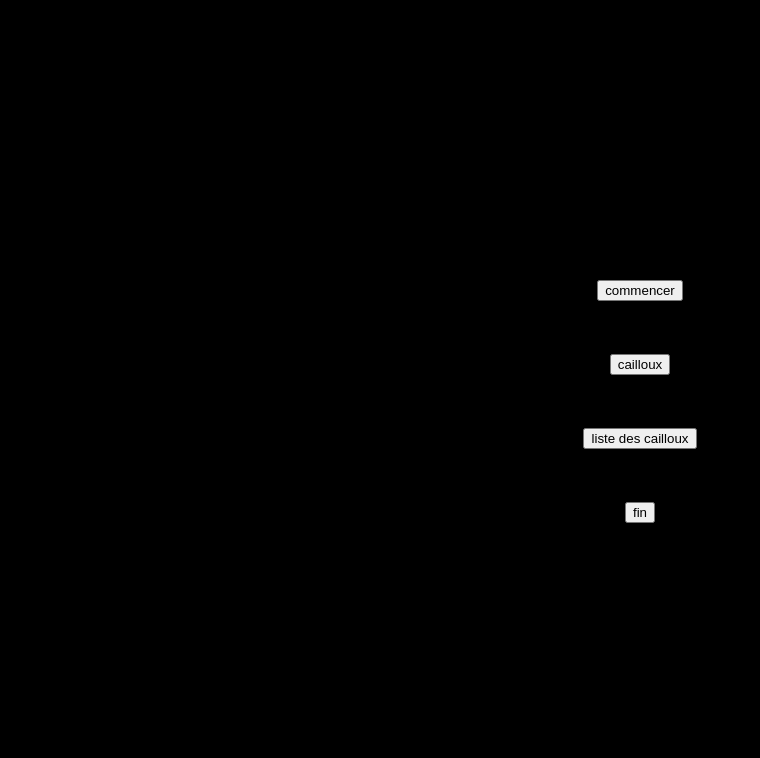
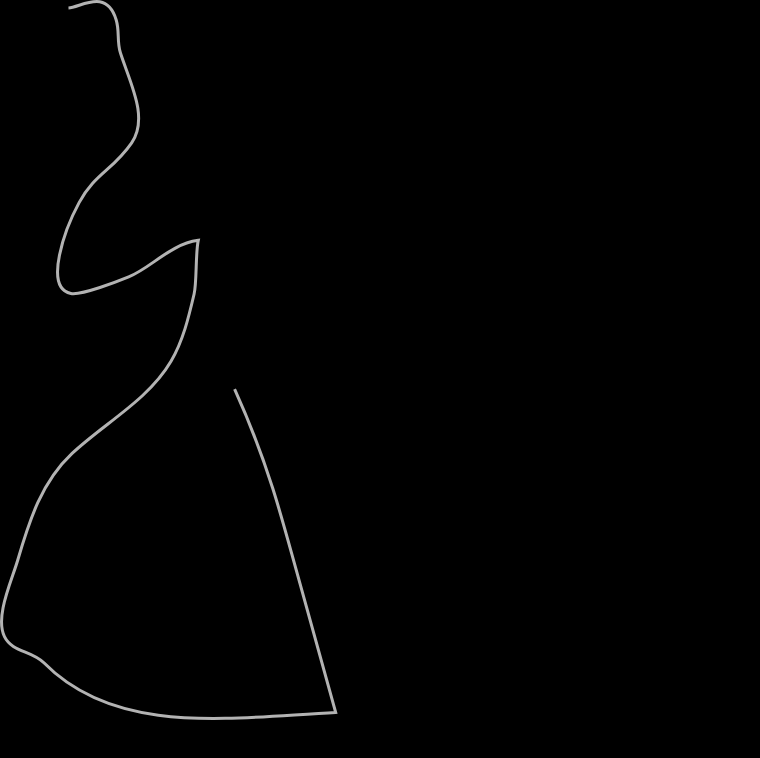
Before and after one commit to roman7501/esquif0.5, a React (Create React App) app: page /chemin in a window 1280 px wide. Shown: the top 758 px of the page, without its empty margins (0-760 px from the left). Built offline with nearby package versions, Linux system fonts and the light colour scheme; a web font is replaced by a local one.

Commit message:
add chemin

```diff
--- a/src/App.js
+++ b/src/App.js
@@ -11,6 +11,7 @@ import GlobalStyle from "./theme/GlobalStyle";
 import ListCailloux from "./Components/ListCailloux";
 import First from "./Components/First";
 import ListenFin from "./Components/ListenFin";
+import Chemin from "./Components/Chemin";
 
 function App({ className }) {
   const location = useLocation();
@@ -33,6 +34,9 @@ function App({ className }) {
         <Route path="/fin">
           <ListenFin />
         </Route>
+        <Route path="/chemin">
+          <Chemin />
+        </Route>
         <Route path="/">
           <Intro />
         </Route>
--- /dev/null
+++ b/src/Components/Chemin.js
@@ -0,0 +1,50 @@
+import React from "react";
+import { motion } from "framer-motion";
+import styled from "styled-components";
+
+const Chemin = ({ className }) => {
+  const svgVariants = {};
+
+  const pathVariants = {
+    hidden: { opacity: 0.7, pathLength: 0 },
+    visible: {
+      opacity: 0.7,
+      pathLength: 1,
+      transition: { duration: 2, ease: "easeInOut" },
+    },
+  };
+
+  return (
+    <div className={className}>
+      <motion.svg
+        style={{
+          fill: "none",
+          stroke: "white",
+          strokeMiterlimit: "10",
+          strokeWidth: "3px",
+        }}
+        variants={svgVariants}
+        initial="hidden"
+        animate="visible"
+        className="chemin"
+        viewBox="0 0 336.7108 718.0803"
+        xmlns="http://www.w3.org/2000/svg"
+      >
+        <g id="Layer_2" data-name="Layer 2">
+          <g id="Layer_1-2" data-name="Layer 1-2">
+            <motion.path
+              variants={pathVariants}
+              d="M68.3065,7.9557c12.47-.6982,37.647-20,47.5127,11.6936,3.7121,11.9253.4948,21.1011,4.252,33.0123,9.2225,29.2378,28.62,64.4873,11.249,89.7487-18.7051,27.2006-36.68,30.649-52.4255,59.6631-13.5251,24.9216-35.98,84.7379-8.2353,90.5882,10.3351,2.1792,47.8825-12.4435,57.6471-16.4706,23.0795-9.5186,41.2521-32.5369,69.4412-36.4706-2.7717,11.8321-1.3813,41.6694-4.153,53.5015-5.413,23.108-10.9848,46.62-23.0423,67.0628-22.96,38.9265-65.6364,61.0554-98.6458,91.9228-30.3446,28.3754-42.52,66.4641-54.1884,106.3364-6.2068,21.21-22.9717,56.6222-13.2552,76.4706,7.651,15.6292,27.0935,13.6529,39.3029,26.052,72.6132,73.7414,186.7564,54.55,290.9988,49.5126l-43.7733-158.15c-6.0585-21.889-12.1188-43.7842-19-65.4288a901.97,901.97,0,0,0-38.0172-99.0014"
+            />
+          </g>
+        </g>
+      </motion.svg>
+    </div>
+  );
+};
+
+export default styled(Chemin)`
+  .chemin {
+    max-height: 90vh;
+  }
+`;
--- a/src/Components/Intro.js
+++ b/src/Components/Intro.js
@@ -14,6 +14,9 @@ const Intro = ({ className }) => {
       <Link to="/listedescailloux">
         <button>liste des cailloux</button>
       </Link>
+      <Link to="/chemin">
+        <button>chemin</button>
+      </Link>
       <Link to="/fin">
         <button>fin</button>
       </Link>
```
